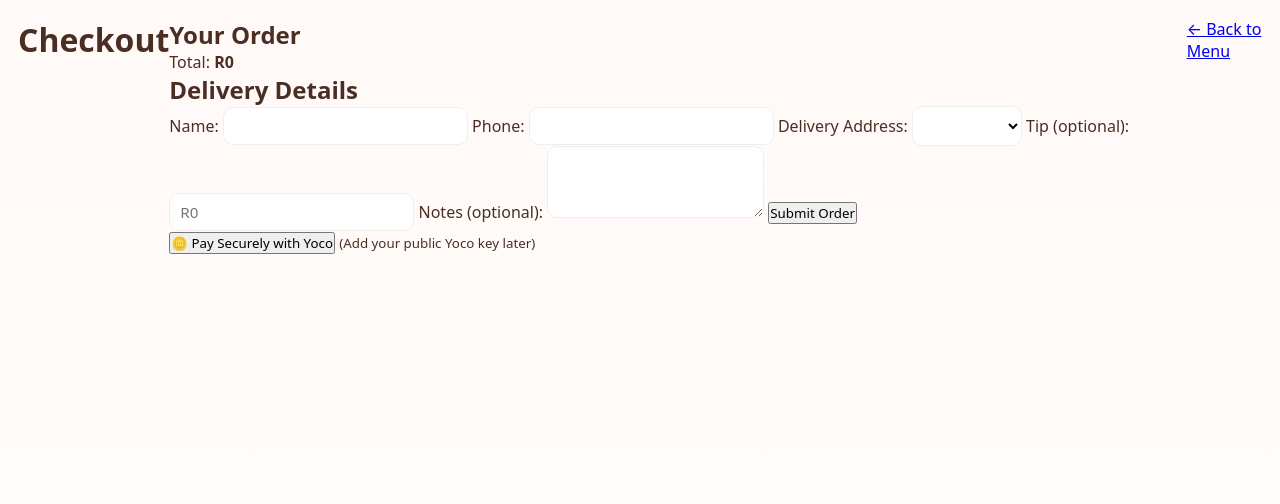
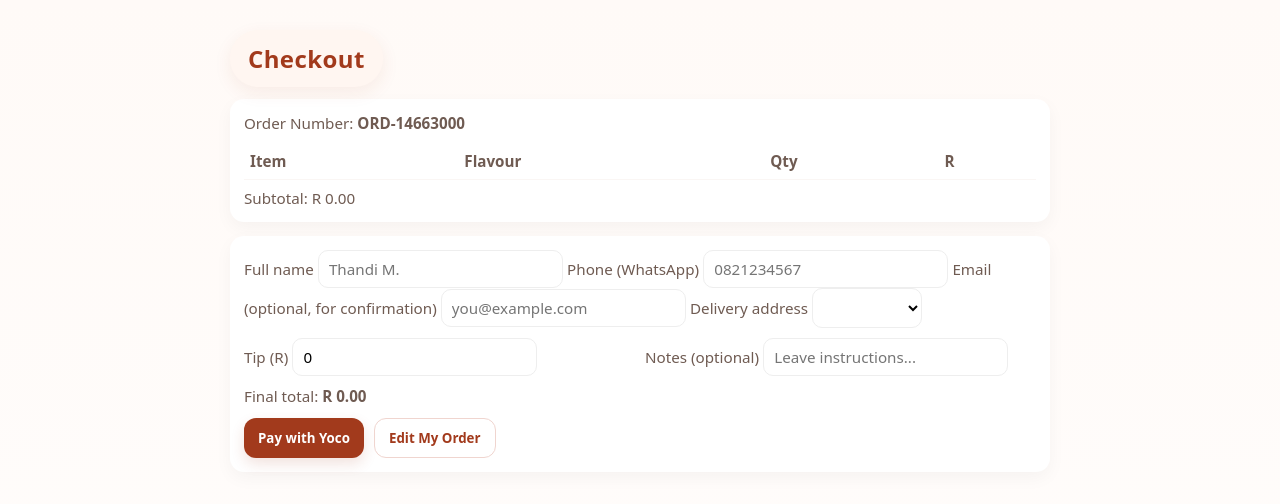
Before and after one commit to Qu-tobechukwu/projectshoppinglist, a plain HTML site: page checkout.html in a window 1280 px wide. Drawn offline with Linux system fonts and the light colour scheme; no server answers.

Commit message:
Update checkout.html

```diff
--- a/checkout.html
+++ b/checkout.html
@@ -1,48 +1,58 @@
-<!DOCTYPE html>
-<html lang="en">
+<!doctype html>
+<html>
 <head>
-  <meta charset="UTF-8" />
-  <meta name="viewport" content="width=device-width, initial-scale=1.0" />
-  <title>Checkout | Stellies Dinner Packs</title>
+  <meta charset="utf-8" />
+  <meta name="viewport" content="width=device-width,initial-scale=1" />
+  <title>Checkout — Stellies Dinner Packs</title>
   <link rel="stylesheet" href="style.css" />
-  <script defer src="main.js"></script>
+  <script src="https://js.yoco.com/sdk/v1/yoco-sdk-web.js"></script>
 </head>
 <body>
-  <header>
-    <h1>Checkout</h1>
-  </header>
+  <div class="container">
+    <div class="brand"><h1>Checkout</h1></div>
 
-  <main>
-    <section id="order-summary">
-      <h2>Your Order</h2>
-      <ul id="order-list"></ul>
-      <p class="total">Total: <strong id="order-total">R0</strong></p>
-    </section>
+    <div class="card">
+      <div class="small">Order Number: <strong id="orderNumber"></strong></div>
+      <table>
+        <thead><tr><th>Item</th><th>Flavour</th><th>Qty</th><th>R</th></tr></thead>
+        <tbody id="orderTable"></tbody>
+      </table>
+      <div class="small" style="margin-top:8px">Subtotal: R <span id="orderSubtotal">0.00</span></div>
+    </div>
 
-    <section id="delivery-form">
-      <h2>Delivery Details</h2>
-      <form id="checkout-form">
-        <label>Name: <input type="text" id="customer-name" required /></label>
-        <label>Phone: <input type="tel" id="customer-phone" required /></label>
+    <div class="card">
+      <label class="small">Full name</label>
+      <input id="name" type="text" placeholder="Thandi M." />
 
-        <label>Delivery Address:</label>
-        <select id="delivery-address" required></select>
+      <label class="small">Phone (WhatsApp)</label>
+      <input id="phone" type="tel" placeholder="0821234567" />
 
-        <label>Tip (optional): <input type="number" id="tip" placeholder="R0" /></label>
-        <label>Notes (optional): <textarea id="notes"></textarea></label>
+      <label class="small">Email (optional, for confirmation)</label>
+      <input id="email" type="email" placeholder="you@example.com" />
 
-        <button type="submit" class="primary-btn">Submit Order</button>
-      </form>
+      <label class="small">Delivery address</label>
+      <select id="delivery"></select>
 
-      <div class="yoco-placeholder">
-        <button class="yoco-btn">🪙 Pay Securely with Yoco</button>
-        <small>(Add your public Yoco key later)</small>
+      <div class="form-row">
+        <div class="form-col">
+          <label class="small">Tip (R)</label>
+          <input id="tip" type="number" min="0" value="0" />
+        </div>
+        <div class="form-col">
+          <label class="small">Notes (optional)</label>
+          <input id="notes" type="text" placeholder="Leave instructions..." />
+        </div>
       </div>
-    </section>
-  </main>
 
-  <footer>
-    <p><a href="index.html">← Back to Menu</a></p>
-  </footer>
+      <div style="margin-top:10px" class="small">Final total: <strong>R <span id="finalTotal">0.00</span></strong></div>
+
+      <div style="margin-top:12px; display:flex; gap:10px;">
+        <button class="btn" id="payButton">Pay with Yoco</button>
+        <button class="btn ghost" id="editButton">Edit My Order</button>
+      </div>
+    </div>
+  </div>
+
+  <script src="script.js"></script>
 </body>
 </html>
```
